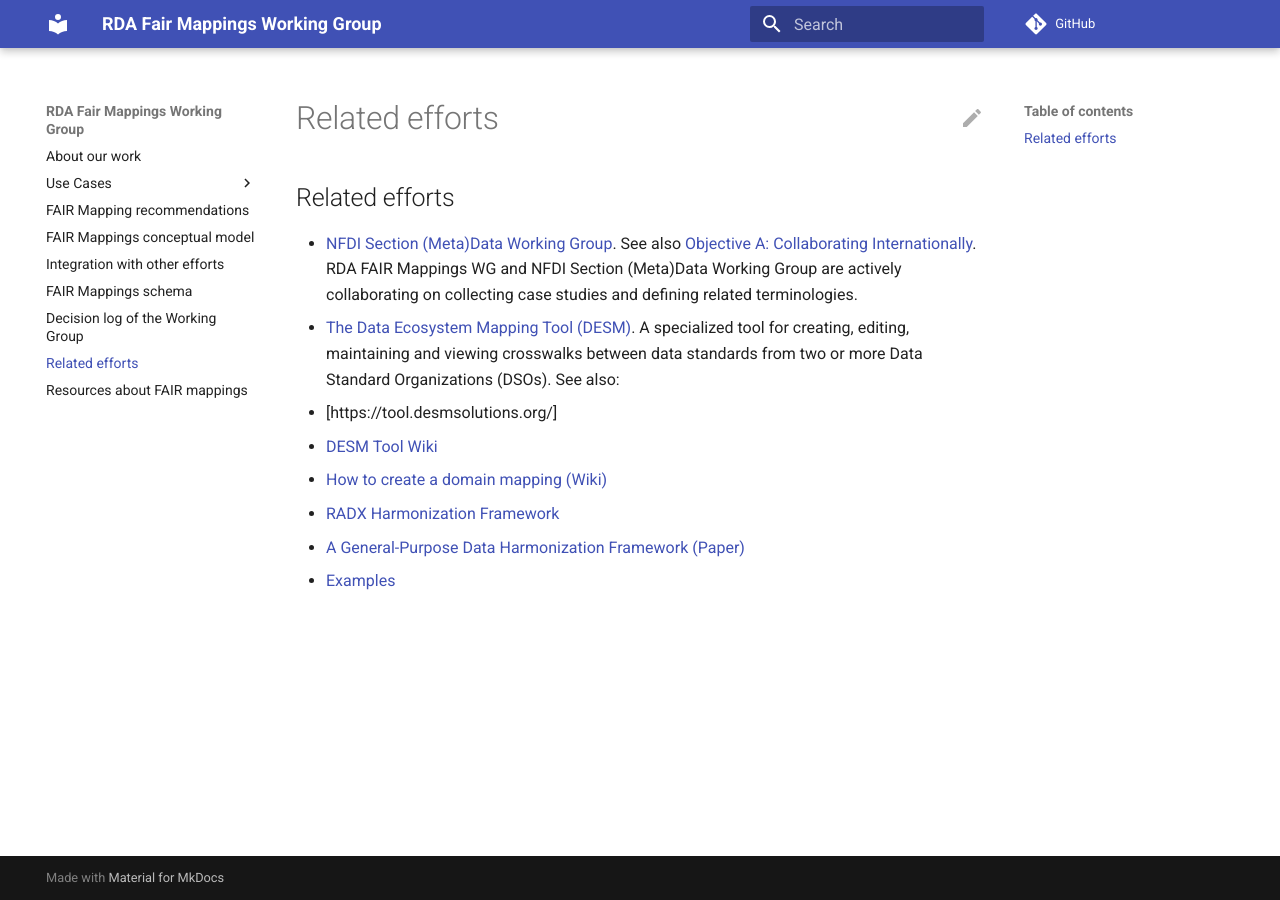
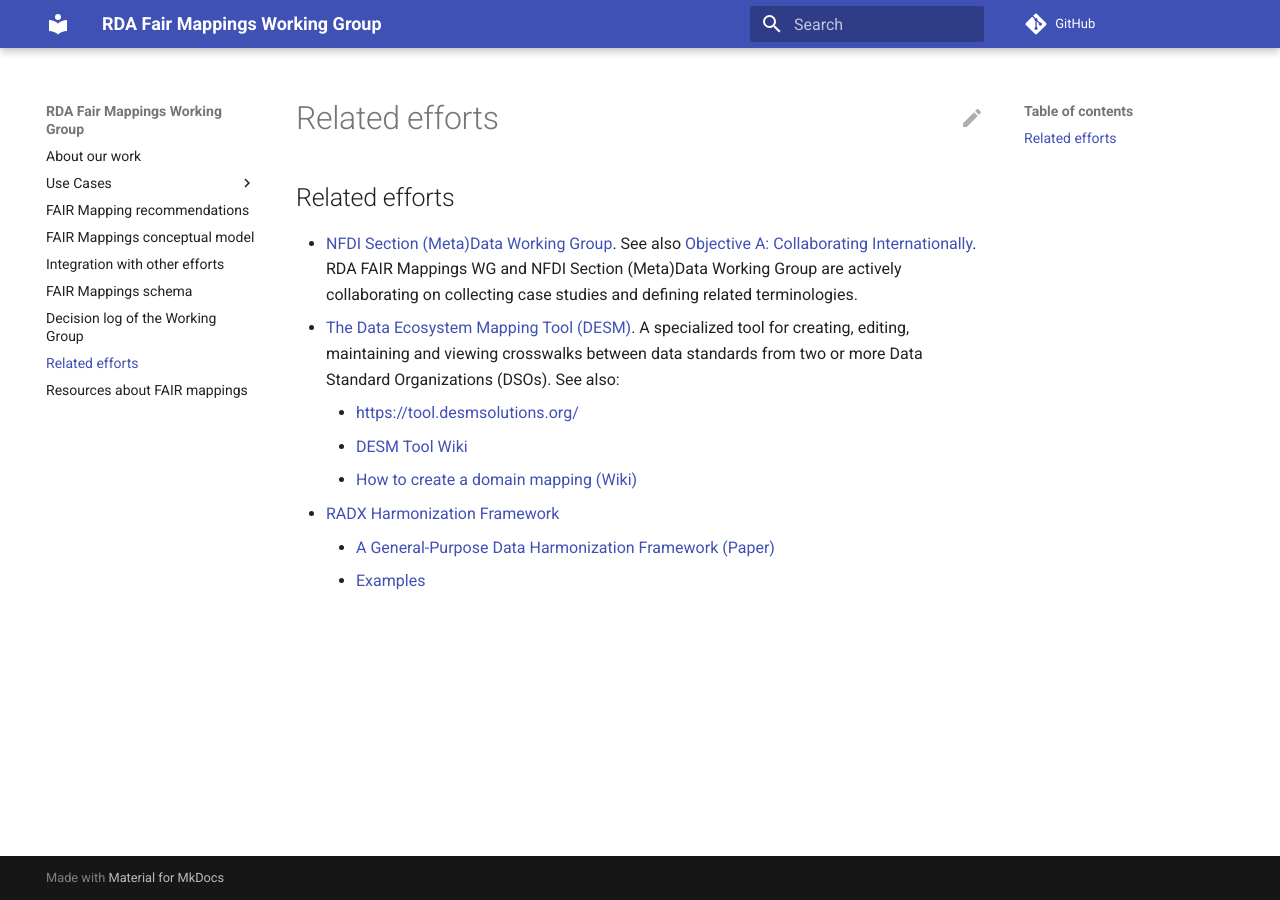
Before and after one commit to mapping-commons/rda-fair-mappings, an MkDocs documentation site: the page built from docs/related-efforts.md, in a window 1280 px wide. Built offline with MkDocs 1.6.1 and Material for MkDocs 9.7.7, drawn with Linux system fonts in a browser that asks for light colours; comment, search, counter and statistics services are not loaded; some of the changed lines change nothing that is shown.

Commit message:
[create-pull-request] automated change

```diff
--- a/docs/related-efforts.md
+++ b/docs/related-efforts.md
@@ -2,9 +2,9 @@
 
 - [NFDI Section (Meta)Data Working Group](https://www.nfdi.de/section-metadata/). See also [Objective A: Collaborating Internationally](https://github.com/nfdi-de/section-metadata-wg-onto/issues/29). RDA FAIR Mappings WG and NFDI Section (Meta)Data Working Group are actively collaborating on collecting case studies and defining related terminologies.
 - [The Data Ecosystem Mapping Tool (DESM)](https://github.com/t3-innovation-network/desm). A specialized tool for creating, editing, maintaining and viewing crosswalks between data standards from two or more Data Standard Organizations (DSOs). See also:
-   - [https://tool.desmsolutions.org/]
-   - [DESM Tool Wiki](https://github.com/t3-innovation-network/desm/wiki)
-   - [How to create a domain mapping (Wiki)](https://github.com/t3-innovation-network/desm/wiki/3---Domain-Mapping)
+    - [https://tool.desmsolutions.org/](https://tool.desmsolutions.org/)
+    - [DESM Tool Wiki](https://github.com/t3-innovation-network/desm/wiki)
+    - [How to create a domain mapping (Wiki)](https://github.com/t3-innovation-network/desm/wiki/3---Domain-Mapping)
 - [RADX Harmonization Framework](https://github.com/bmir-radx/harmonization-framework)
-   - [A General-Purpose Data Harmonization Framework (Paper)](https://arxiv.org/pdf/2503.2115)
-   - [Examples](https://github.com/bmir-radx/harmonization-framework/blob/main/demo/integration.ipynb)
+    - [A General-Purpose Data Harmonization Framework (Paper)](https://arxiv.org/pdf/2503.2115)
+    - [Examples](https://github.com/bmir-radx/harmonization-framework/blob/main/demo/integration.ipynb)
```
